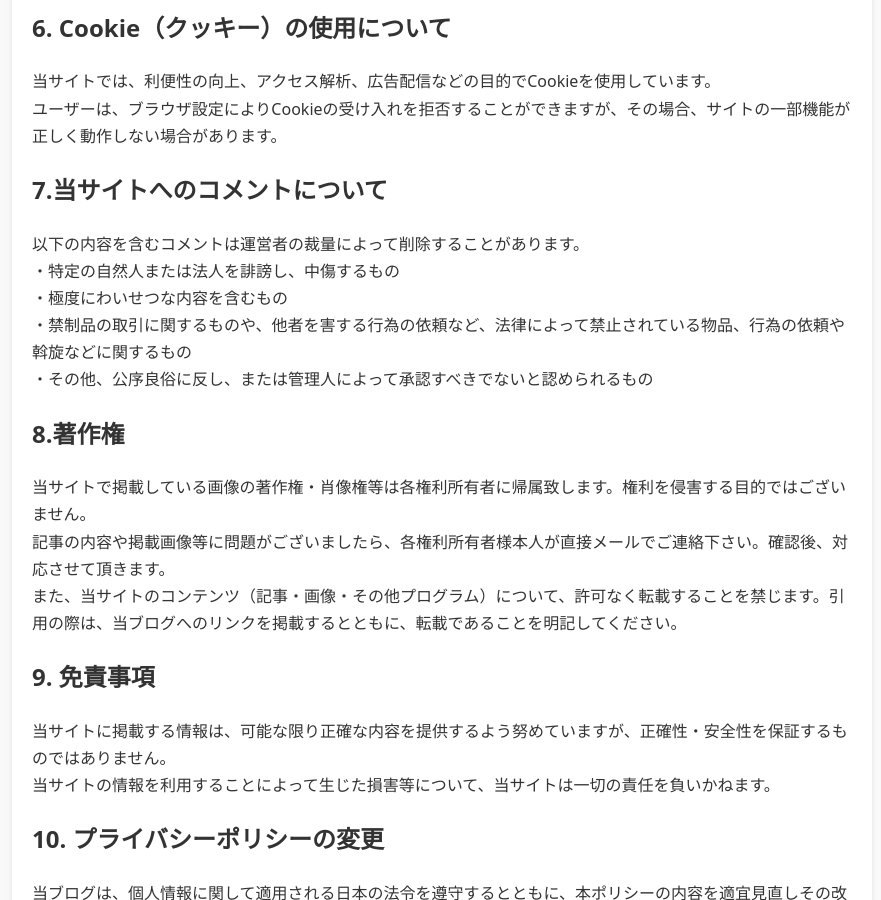
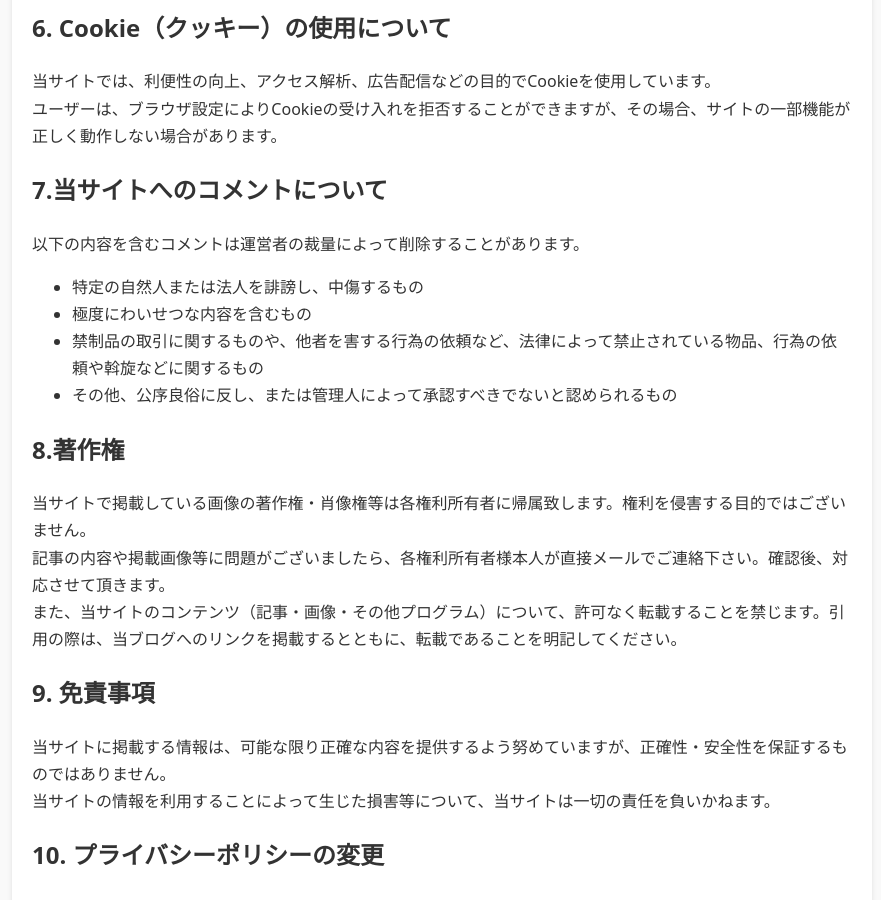
Before and after one commit to bujutu/bujutu.github.io, a Jekyll site: the page built from privacypolicy.html, in a window 1280 px wide and 900 px high, scrolled down 1824 px. Shown: the whole window, without its empty margins (368-1249 px from the left). Built offline with Jekyll 4.4.1, drawn with Linux system fonts in a browser that asks for light colours.

Commit message:
Update privacypolicy.html

```diff
--- a/privacypolicy.html
+++ b/privacypolicy.html
@@ -17,13 +17,9 @@
 <h2>2. アクセス解析ツールについて</h2>
 <p>当サイトでは、Googleによるアクセス解析ツール「Google Analytics」を利用しています。<br/>このGoogle Analyticsはトラフィックデータ収集のためにCookieを使用しています。<br/>このトラフィックデータは匿名で収集されており、個人を特定するものではありません。</p>
 <p>Google Analyticsによるデータ収集を無効化したい場合は、以下のページからオプトアウトが可能です。</p>
-<ul>
-<li><a href="https://tools.google.com/dlpage/gaoptout?hl=ja" target="_blank">Google Analytics オプトアウトアドオン</a></li>
-</ul>
+<p>  <a href="https://tools.google.com/dlpage/gaoptout?hl=ja" target="_blank">Google Analytics オプトアウトアドオン</a></p>
 <p>また、Googleによるデータ利用の詳細は以下をご確認ください。</p>
-<ul>
-<li><a href="https://policies.google.com/privacy?hl=ja" target="_blank">Google ポリシーと規約</a></li>
-</ul>
+<p>  <a href="https://policies.google.com/privacy?hl=ja" target="_blank">Google ポリシーと規約</a></p>
 
 <h2>3. 他の広告ネットワークについて</h2>
 <p>当サイトでは、Google AdSense以外の第三者配信事業者や広告ネットワーク（アフィリエイトサービスなど）を利用する場合があります。<br data-start="1499" data-end="1502" />これらの事業者もCookieやウェブビーコンを使用して、ユーザーのアクセス情報を収集・利用する場合があります。</p>
@@ -53,7 +49,13 @@
 <p>当サイトでは、利便性の向上、アクセス解析、広告配信などの目的でCookieを使用しています。<br/>ユーザーは、ブラウザ設定によりCookieの受け入れを拒否することができますが、その場合、サイトの一部機能が正しく動作しない場合があります。</p>
 
 <h2>7.当サイトへのコメントについて</h2>
-<p>以下の内容を含むコメントは運営者の裁量によって削除することがあります。<br />・特定の自然人または法人を誹謗し、中傷するもの<br />・極度にわいせつな内容を含むもの<br />・禁制品の取引に関するものや、他者を害する行為の依頼など、法律によって禁止されている物品、行為の依頼や斡旋などに関するもの<br />・その他、公序良俗に反し、または管理人によって承認すべきでないと認められるもの</p>
+<p>以下の内容を含むコメントは運営者の裁量によって削除することがあります。</p>
+<ul>
+  <li>特定の自然人または法人を誹謗し、中傷するもの</li>
+  <li>極度にわいせつな内容を含むもの</li>
+  <li>禁制品の取引に関するものや、他者を害する行為の依頼など、法律によって禁止されている物品、行為の依頼や斡旋などに関するもの</li>
+  <li>その他、公序良俗に反し、または管理人によって承認すべきでないと認められるもの</li>
+</ul>
 
 <h2>8.著作権</h2>
 <p>当サイトで掲載している画像の著作権・肖像権等は各権利所有者に帰属致します。権利を侵害する目的ではございません。<br />記事の内容や掲載画像等に問題がございましたら、各権利所有者様本人が直接メールでご連絡下さい。確認後、対応させて頂きます。<br />また、当サイトのコンテンツ（記事・画像・その他プログラム）について、許可なく転載することを禁じます。引用の際は、当ブログへのリンクを掲載するとともに、転載であることを明記してください。 </p>
```
